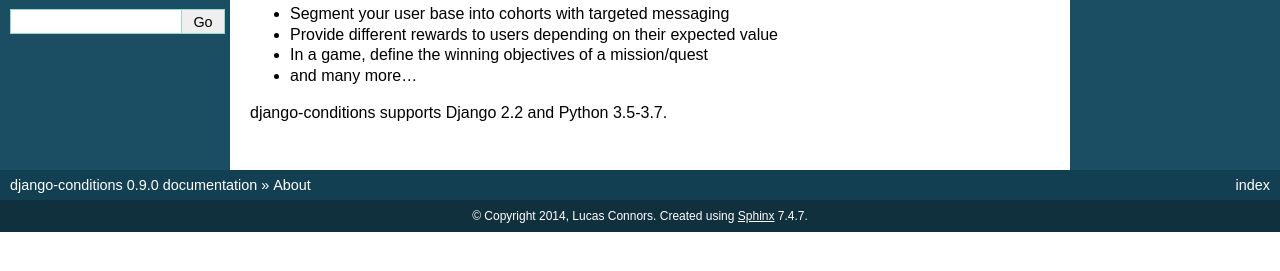
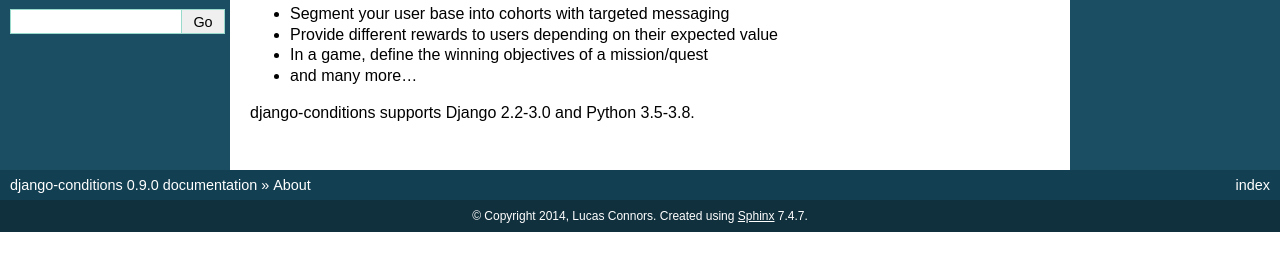
Before and after one commit to RevolutionTech/django-conditions, a Sphinx documentation site: the page built from docs/about.rst, in a window 1280 px wide. Shown: the part 125-396 px from the top of the page. Built offline with Sphinx 7.4.7, drawn with Linux system fonts in a browser that asks for light colours.

Commit message:
Add support for Python 3.8 and Django 3.0

```diff
--- a/docs/about.rst
+++ b/docs/about.rst
@@ -8,4 +8,4 @@ django-conditions is a Django app that allows creation of conditional logic in a
 - In a game, define the winning objectives of a mission/quest
 - and many more...
 
-django-conditions supports Django 2.2 and Python 3.5-3.7.
+django-conditions supports Django 2.2-3.0 and Python 3.5-3.8.
--- a/setup.py
+++ b/setup.py
@@ -63,6 +63,7 @@ setup(
         'Environment :: Web Environment',
         'Framework :: Django',
         'Framework :: Django :: 2.2',
+        'Framework :: Django :: 3.0',
         'Intended Audience :: Developers',
         'License :: OSI Approved',
         'License :: OSI Approved :: BSD License',
@@ -71,6 +72,7 @@ setup(
         'Programming Language :: Python :: 3.5',
         'Programming Language :: Python :: 3.6',
         'Programming Language :: Python :: 3.7',
+        'Programming Language :: Python :: 3.8',
         'Topic :: Internet :: WWW/HTTP',
         'Topic :: Internet :: WWW/HTTP :: Dynamic Content',
     ],
```
Also changed, not shown: .travis.yml.
